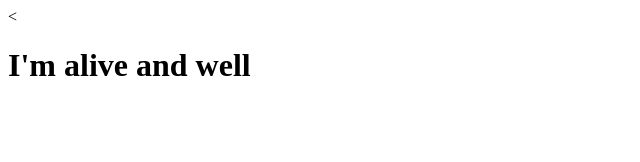
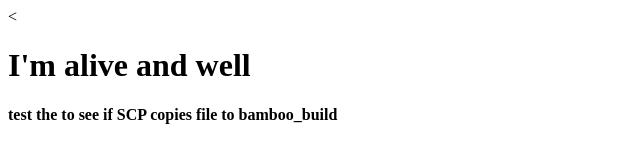
Before and after one commit to robinhood-me/java_language, a plain HTML site: page index.html in a window 1280 px wide. Shown: the whole page, without its empty margins (0-640 px from the left). Drawn offline with Linux system fonts and the light colour scheme.

Commit message:
test to see if SCP copyies build artifacts to bamboo_build

```diff
--- a/index.html
+++ b/index.html
@@ -6,5 +6,6 @@
     </head>
     <body>
         <<h1>I'm alive and well</h1>
+        <h4>test the to see if SCP copies file to bamboo_build</h4>
     </body>
 </html>
```
Also changed, not shown: 1 other file.
